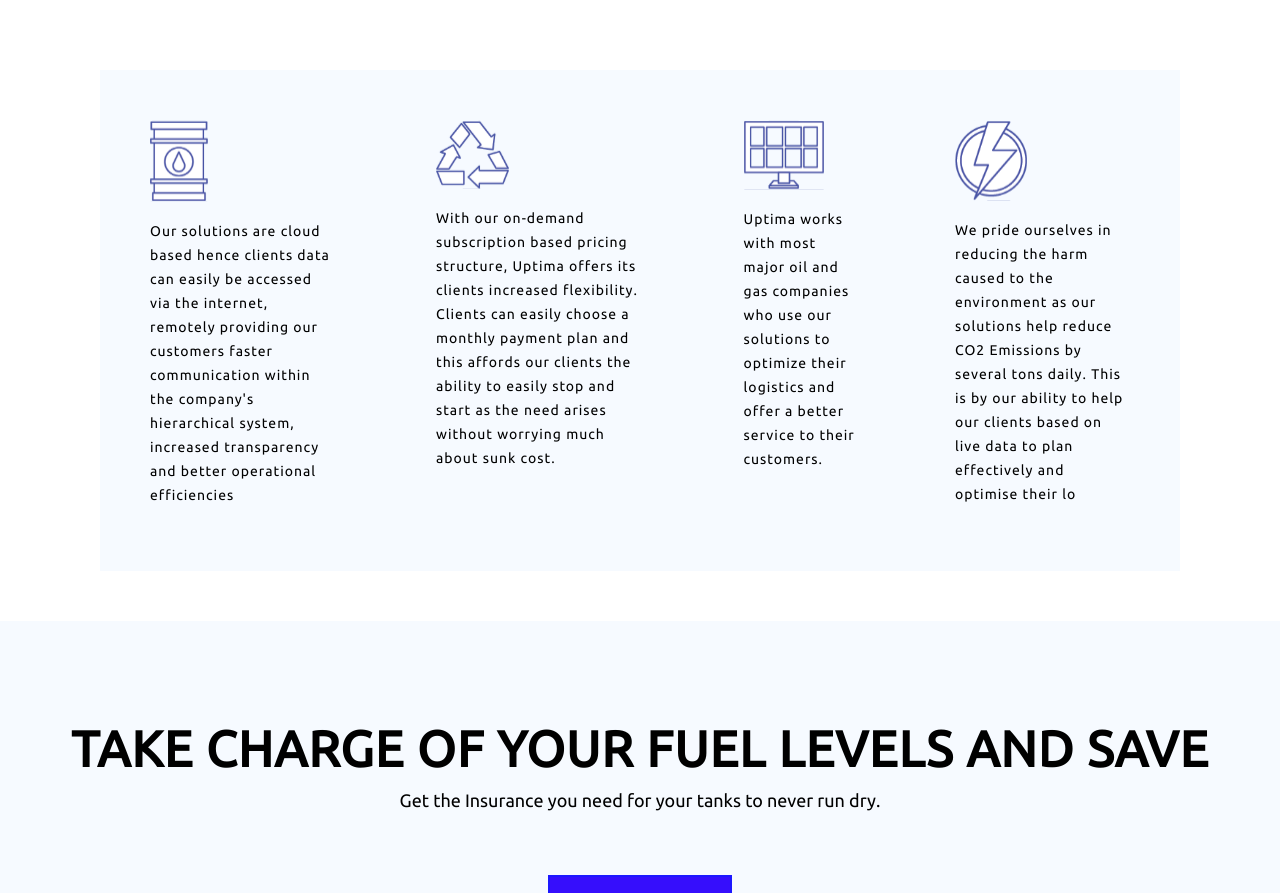
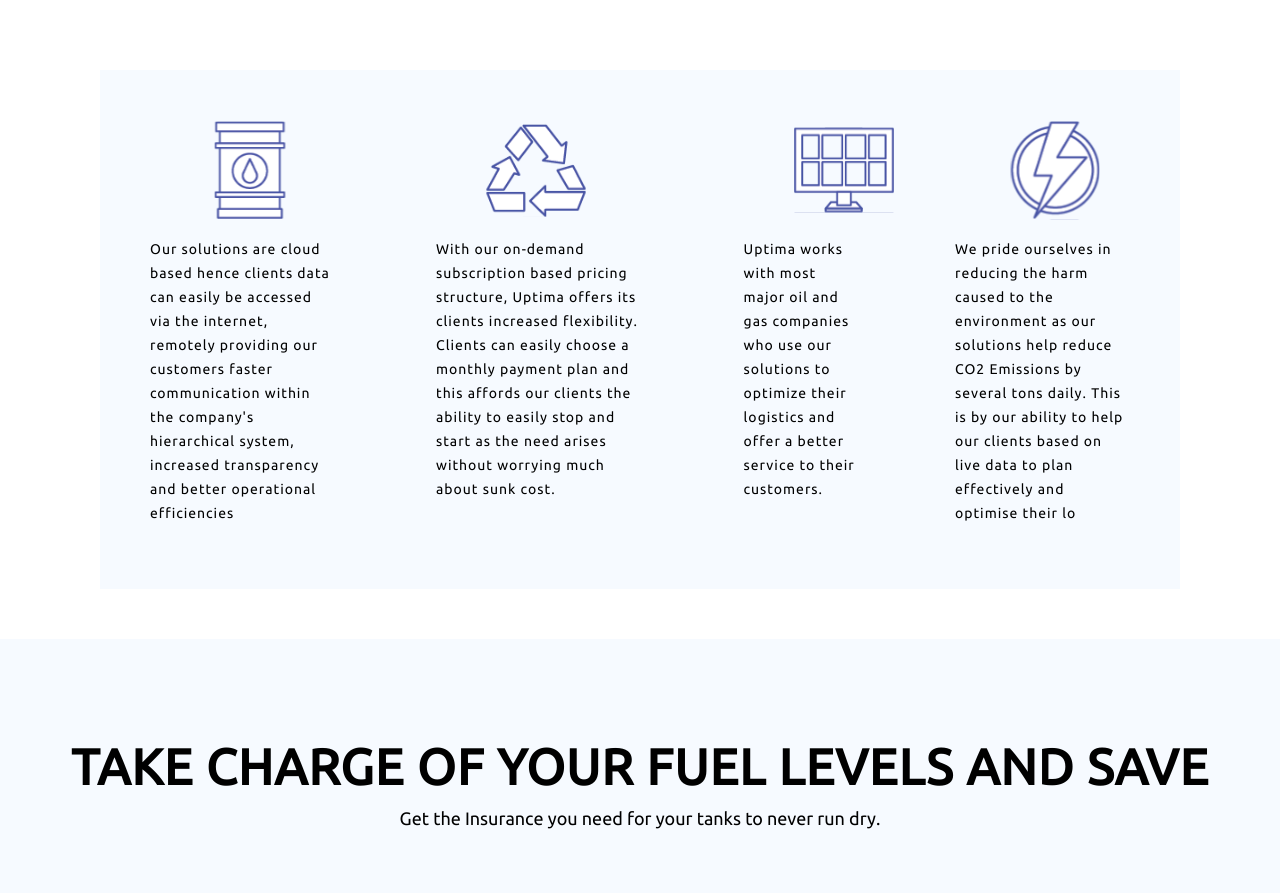
Before and after one commit to UptimaNGR/uptima-frontend, a Vue app: page /solutions in a window 1280 px wide. Shown: the part 3260-4153 px from the top of the page. Built offline with nearby package versions, Linux system fonts and the light colour scheme; what vue-form-wizard would draw is missing.

Commit message:
animation

```diff
--- a/src/App.vue
+++ b/src/App.vue
@@ -145,4 +145,12 @@ button {
     font-size: 20px;
     font-family: 'Ubuntu', sans-serif;
 }
+@keyframes mymove {
+    from {
+        left: 0px;
+    }
+    to {
+        left: 50px;
+    }
+}
 </style>
--- a/src/views/Home.vue
+++ b/src/views/Home.vue
@@ -419,6 +419,9 @@ export default {
 .bg img {
     width: 100px;
     height: 100px;
+    position: relative;
+    animation: mymove 5s infinite;
+    animation-direction: alternate;
 }
 .bg p {
     font-style: normal;
@@ -430,6 +433,11 @@ export default {
 }
 .images img {
     width: 20%;
+    transition: transform 0.4s;
+}
+.images img:hover {
+    transform: scale(1.1);
+    cursor: pointer;
 }
 .help {
     padding: 100px;
--- a/src/views/Solutions.vue
+++ b/src/views/Solutions.vue
@@ -218,6 +218,13 @@ export default {
 .cont {
     padding: 0 100px;
 }
+.section-2 img {
+    transition: transform 0.4s;
+}
+.section-2 img:hover {
+    transform: scale(1.1);
+    cursor: pointer;
+}
 .section-3 {
     padding: 50px 100px;
     display: flex;
@@ -249,6 +256,14 @@ export default {
 .bg {
     /* max-width: 222px; */
     padding: 50px;
+}
+.bg img {
+    position: relative;
+    animation: mymove 5s infinite;
+    animation-direction: alternate;
+
+    width: 100px;
+    height: 100px;
 }
 .bg p {
     font-style: normal;
```
